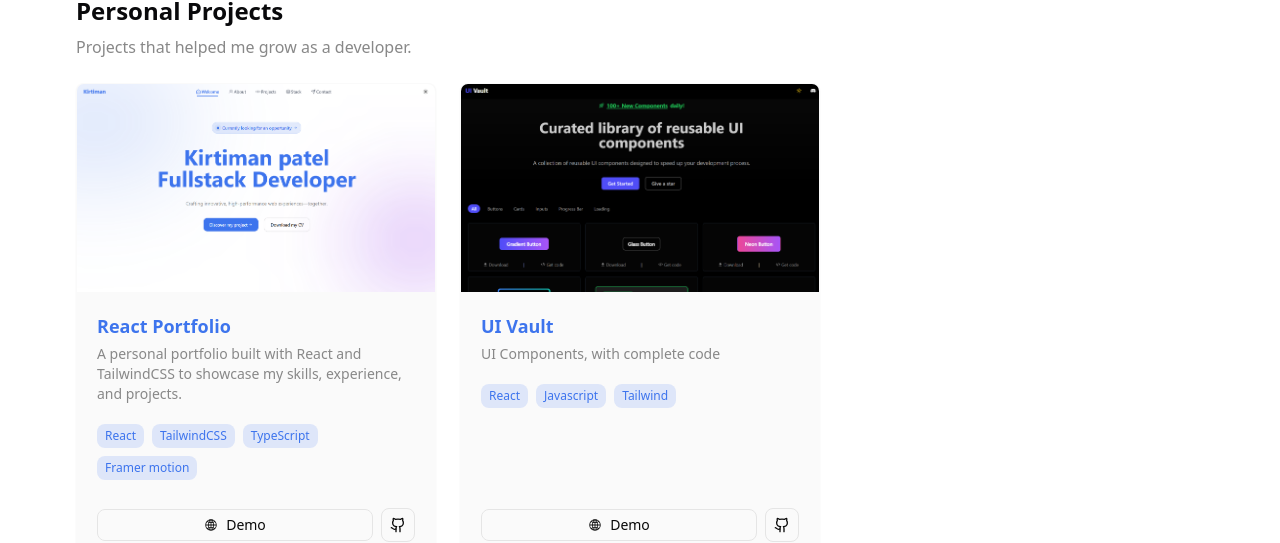
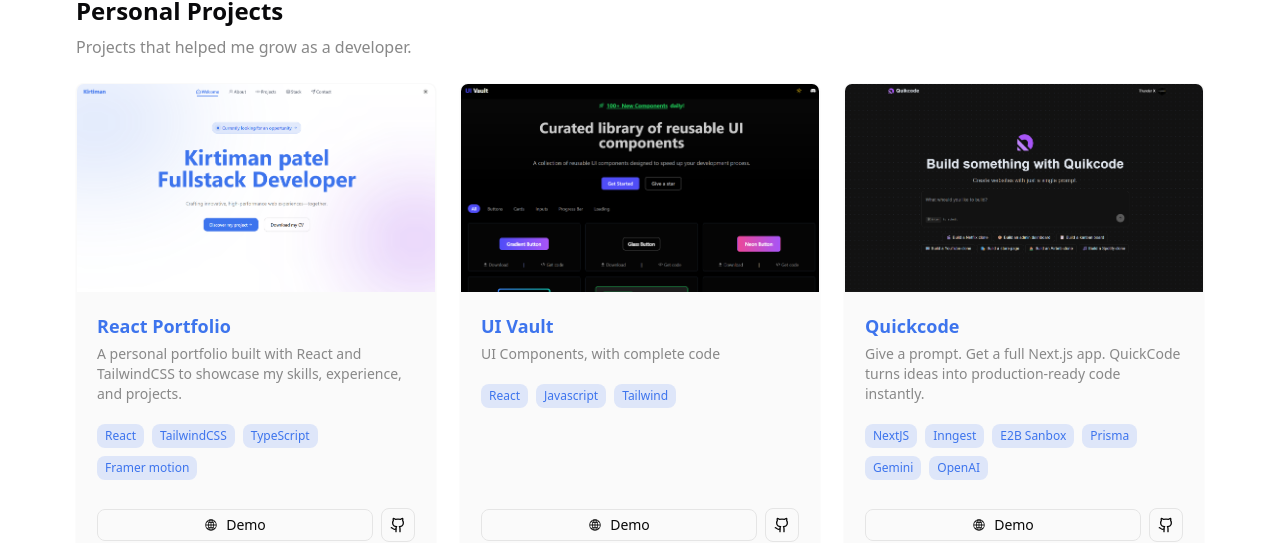
Before and after one commit to fizzycoding/My-Portfolio-Website, a React (Vite) app in the folder frontend/: page /projects in a window 1280 px wide. Shown: the part 269-812 px from the top of the page. Built offline with nearby package versions, Linux system fonts and the light colour scheme; no server answers.

Commit message:
Resume Updated

```diff
--- a/frontend/src/screen/ProjectScreen/PersonalProject.tsx
+++ b/frontend/src/screen/ProjectScreen/PersonalProject.tsx
@@ -2,6 +2,7 @@
 import { FaArrowUpRightFromSquare } from "react-icons/fa6";
 import portfolioImage from "../../assets/image.png";
 import uiVaultImage from "../../assets/uivaiult.png";
+import quickCodeImage from "../../assets/quickCode.png";
 
 const projects = [
   {
@@ -20,6 +21,22 @@
     techStack: ["React", "Javascript", "Tailwind"],
     demoLink: "https://uivault.vercel.app/",
     githubLink: "https://github.com/fizzycoding/UI-Vault",
+  },
+  {
+    title: "Quickcode",
+    description:
+      "Give a prompt. Get a full Next.js app. QuickCode turns ideas into production-ready code instantly.",
+    image: quickCodeImage,
+    techStack: [
+      "NextJS",
+      "Inngest",
+      "E2B Sanbox",
+      "Prisma",
+      "Gemini",
+      "OpenAI",
+    ],
+    demoLink: "https://quikcode.vercel.app/",
+    githubLink: "https://github.com/fizzycoding/Quikcode",
   },
 ];
 
--- a/frontend/src/screen/Stacks/TechStack.tsx
+++ b/frontend/src/screen/Stacks/TechStack.tsx
@@ -25,9 +25,9 @@
                 <span className="font-bold text-lg">Frontend</span>
               </div>
               <div className="flex flex-col gap-5 mt-5 w-full">
-                <StackWithProgress stack="React" progress={60} />
-                <StackWithProgress stack="Typescript" progress={40} />
-                <StackWithProgress stack="TailwindCSS" progress={55} />
+                <StackWithProgress stack="React / NextJS" progress={80} />
+                <StackWithProgress stack="Typescript" progress={75} />
+                <StackWithProgress stack="TailwindCSS" progress={80} />
               </div>
             </div>
           </div>
@@ -42,7 +42,7 @@
               </div>
               <div className="flex flex-col gap-5 mt-5 w-full">
                 <StackWithProgress stack="NodeJS" progress={60} />
-                <StackWithProgress stack="Spring Boot" progress={20} />
+                <StackWithProgress stack="Go" progress={10} />
               </div>
             </div>
           </div>
@@ -57,8 +57,10 @@
               </div>
               <div className="flex flex-col gap-5 mt-5 w-full">
                 <StackWithProgress stack="MongoDB" progress={60} />
+                <StackWithProgress stack="Postgres" progress={20} />
               </div>
             </div>
+
           </div>
 
           <div className="rounded-lg flex-1 overflow-hidden bg-zinc-50 dark:bg-[rgba(32,35,255,0.03)] border border-[rgba(255,255,255,0.05)] flex flex-col shadow-sm  transition-all">
@@ -70,11 +72,12 @@
                 <span className="font-bold text-lg">Other</span>
               </div>
               <div className="flex flex-col gap-5 mt-5 w-full">
-                <StackWithProgress stack="Java" progress={30} />
+                <StackWithProgress stack="Rabbit MQ" progress={30} />
                 <StackWithProgress stack="JavaScript" progress={70} />
                 <StackWithProgress stack="Redis" progress={50} />
               </div>
             </div>
+
           </div>
         </div>
       </section>
```
Also changed, not shown: frontend/src/assets/quickCode.png (added).
